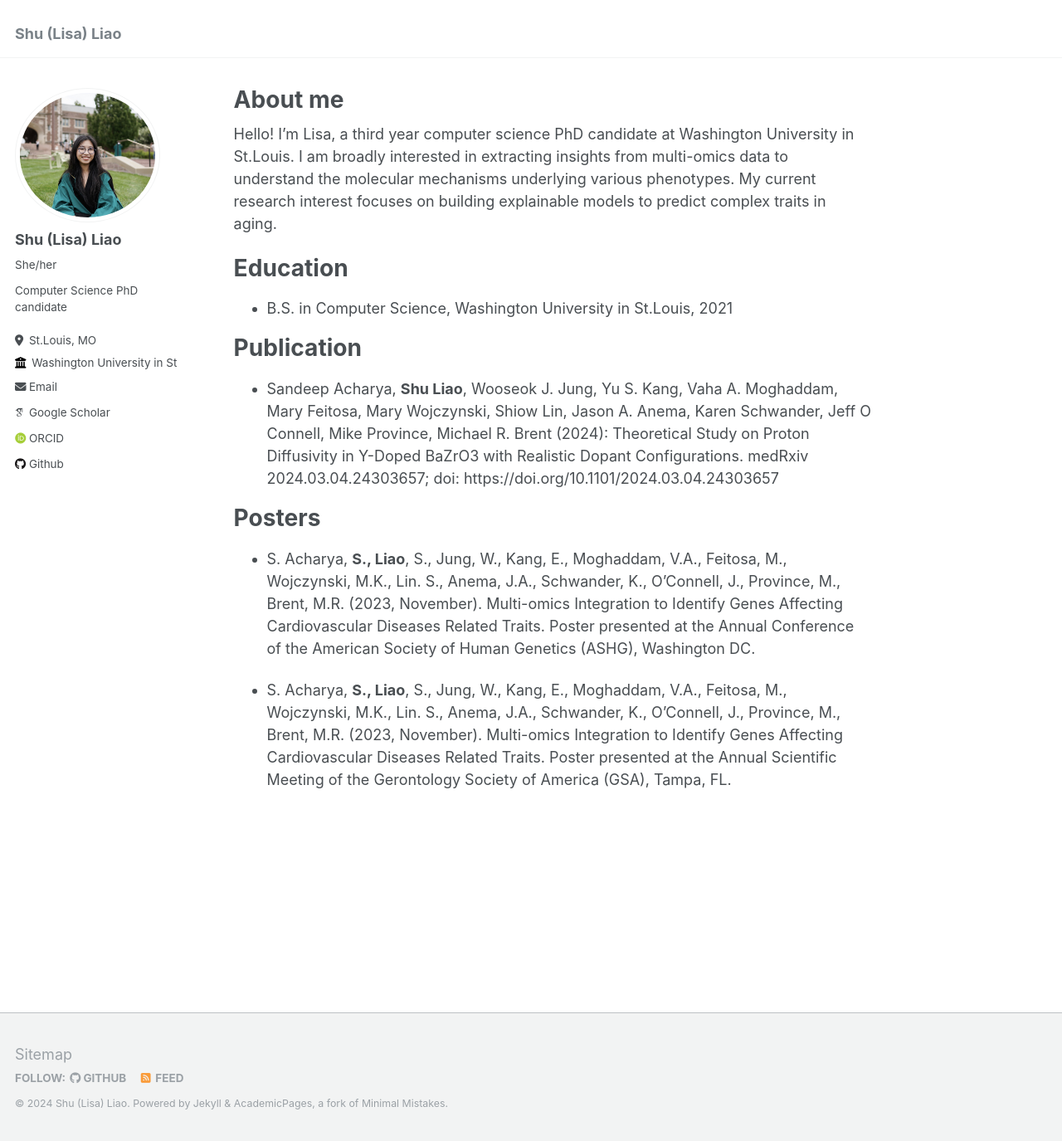
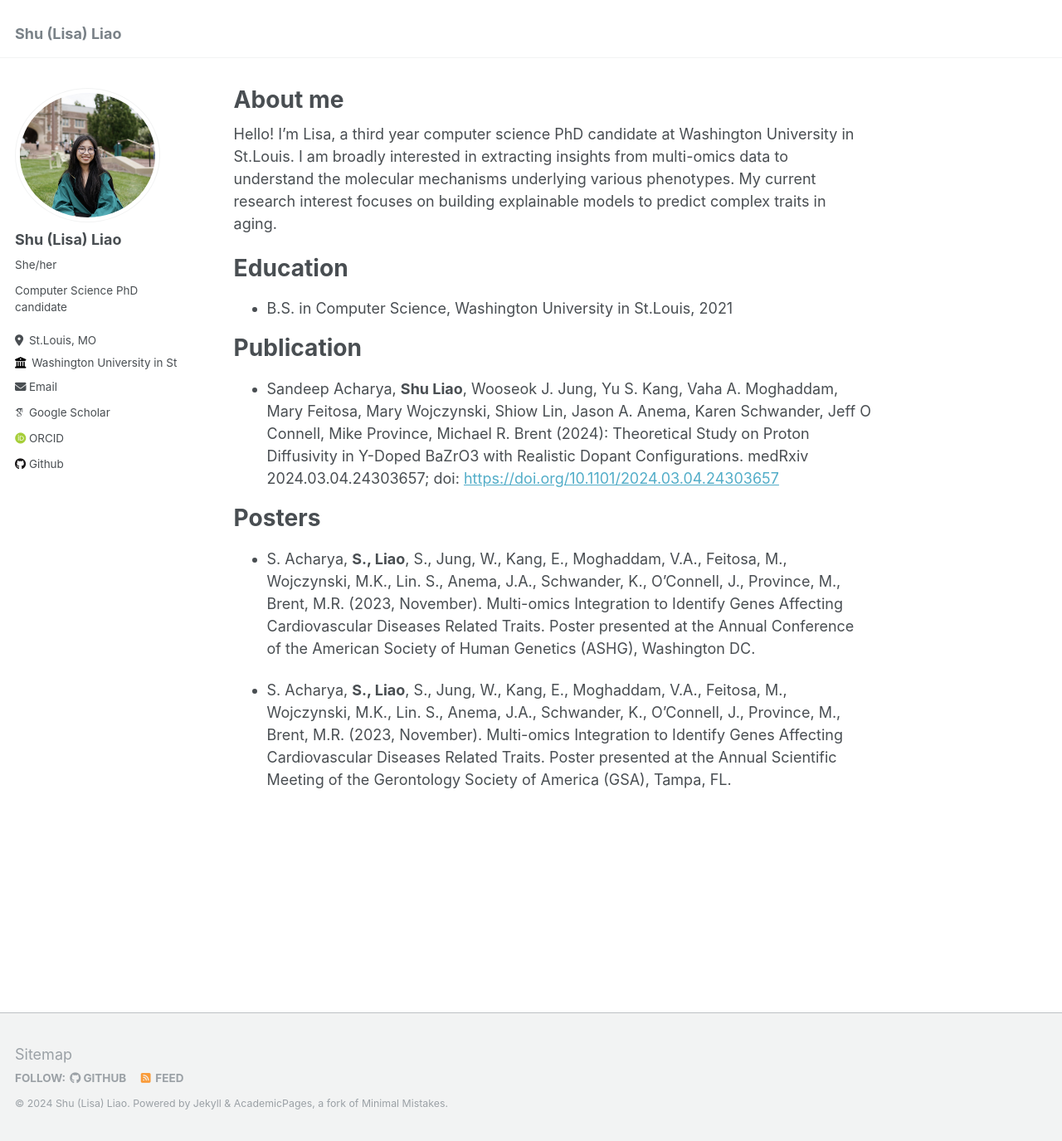
Before and after one commit to lislia423/lislia423.github.io, a Jekyll site: the page built from _pages/about.md, in a window 1280 px wide and 1375 px high. Shown: the whole window at 83% size. Built offline with Jekyll 4.4.1, drawn with Linux system fonts in a browser that asks for light colours; some web fonts are replaced; part of the change alters nothing that is shown.

```diff
--- a/_pages/about.md
+++ b/_pages/about.md
@@ -15,7 +15,7 @@ Education
 
 Publication
 ======
-* Sandeep Acharya, **Shu Liao**, Wooseok J. Jung, Yu S. Kang, Vaha A. Moghaddam, Mary Feitosa, Mary Wojczynski, Shiow Lin, Jason A. Anema, Karen Schwander, Jeff O Connell, Mike Province, Michael R. Brent (2024): Theoretical Study on Proton Diffusivity in Y-Doped BaZrO3 with Realistic Dopant Configurations. medRxiv 2024.03.04.24303657; doi: https://doi.org/10.1101/2024.03.04.24303657
+* Sandeep Acharya, **Shu Liao**, Wooseok J. Jung, Yu S. Kang, Vaha A. Moghaddam, Mary Feitosa, Mary Wojczynski, Shiow Lin, Jason A. Anema, Karen Schwander, Jeff O Connell, Mike Province, Michael R. Brent (2024): Theoretical Study on Proton Diffusivity in Y-Doped BaZrO3 with Realistic Dopant Configurations. medRxiv 2024.03.04.24303657; doi: [https://doi.org/10.1101/2024.03.04.24303657](https://doi.org/10.1101/2024.03.04.24303657)
 
 Posters
 ======
```
